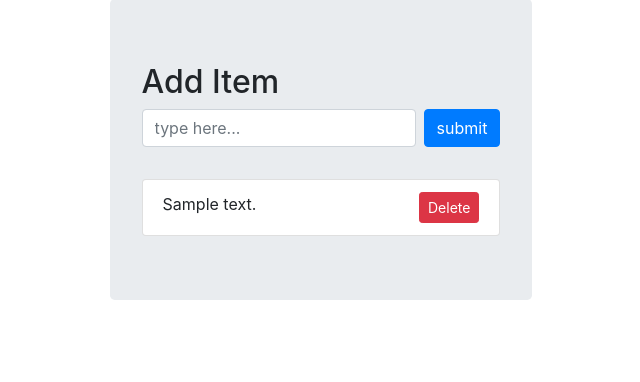
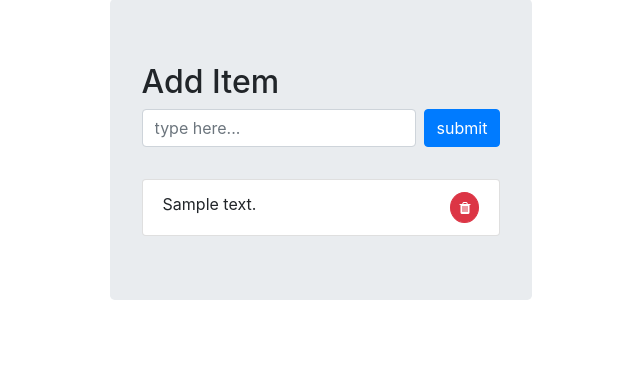
Before and after one commit to Talvarez2/ToDoApp_Django, a Django app: page / in a window 1280 px wide. Shown: the part 65-447 px from the top of the page, without its empty margins (319-959 px from the left). Run offline with Django 3.2, Linux system fonts and the light colour scheme; tables that the repository leaves empty hold one stand-in row (values such as "Sample post"); some libraries are stand-ins or nearby versions.

Commit message:
changin delete Icon for trash can

```diff
--- a/ToDo/static/css/style.css
+++ b/ToDo/static/css/style.css
@@ -2,3 +2,7 @@ a[name="title"] {
     color: white;
     text-decoration: none;
 }
+
+.delete_button {
+    border-radius: 50%;
+}
--- a/ToDo/templates/ToDo/index.html
+++ b/ToDo/templates/ToDo/index.html
@@ -40,8 +40,10 @@
           {% csrf_token %}
             <button
               type="submit"
-              class=" btn btn-sm btn-danger"
-            >Delete</button>
+              class=" btn btn-sm btn-danger delete_button"
+            >
+              <i class="fa fa-trash" aria-hidden="true"></i>
+            </button>
           </form>
         </div>
       </li>
--- a/ToDo/templates/template.html
+++ b/ToDo/templates/template.html
@@ -17,6 +17,9 @@
         integrity="sha384-Vkoo8x4CGsO3+Hhxv8T/Q5PaXtkKtu6ug5TOeNV6gBiFeWPGFN9MuhOf23Q9Ifjh"
         crossorigin="anonymous"
     >
+
+    <!-- adding icns-->
+    <link rel="stylesheet" href="https://cdnjs.cloudflare.com/ajax/libs/font-awesome/4.7.0/css/font-awesome.min.css">
 
     <link rel="stylesheet" href="{% static 'css/style.css' %}">
 
```
